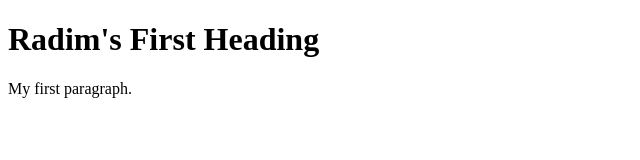
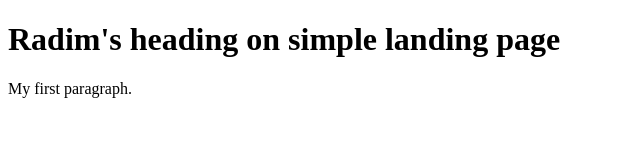
Before and after one commit to cimorar/dockerHttpd01, a plain HTML site: page index.html in a window 1280 px wide. Shown: the whole page, without its empty margins (0-640 px from the left). Drawn offline with Linux system fonts and the light colour scheme.

Commit message:
new update

```diff
--- a/index.html
+++ b/index.html
@@ -2,7 +2,7 @@
 <html>
 <body>
 
-<h1>Radim's  First Heading</h1>
+<h1>Radim's heading on simple landing page </h1>
 
 <p>My first paragraph.</p>
 
```
Also changed, not shown: 1 other file.
